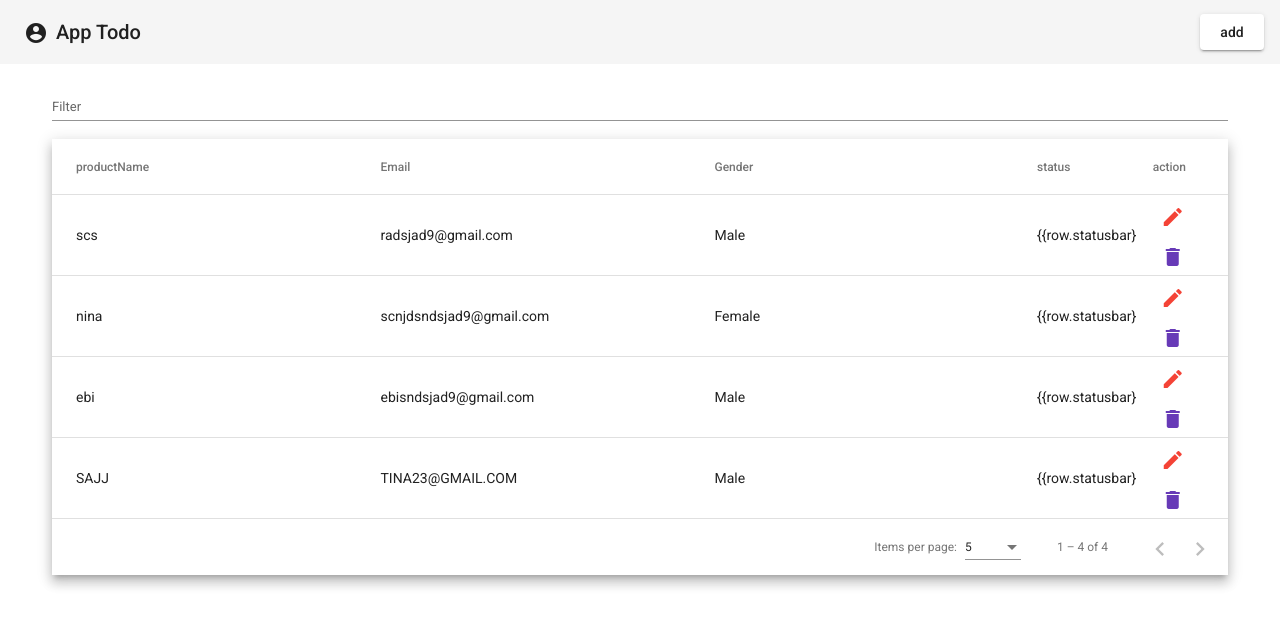
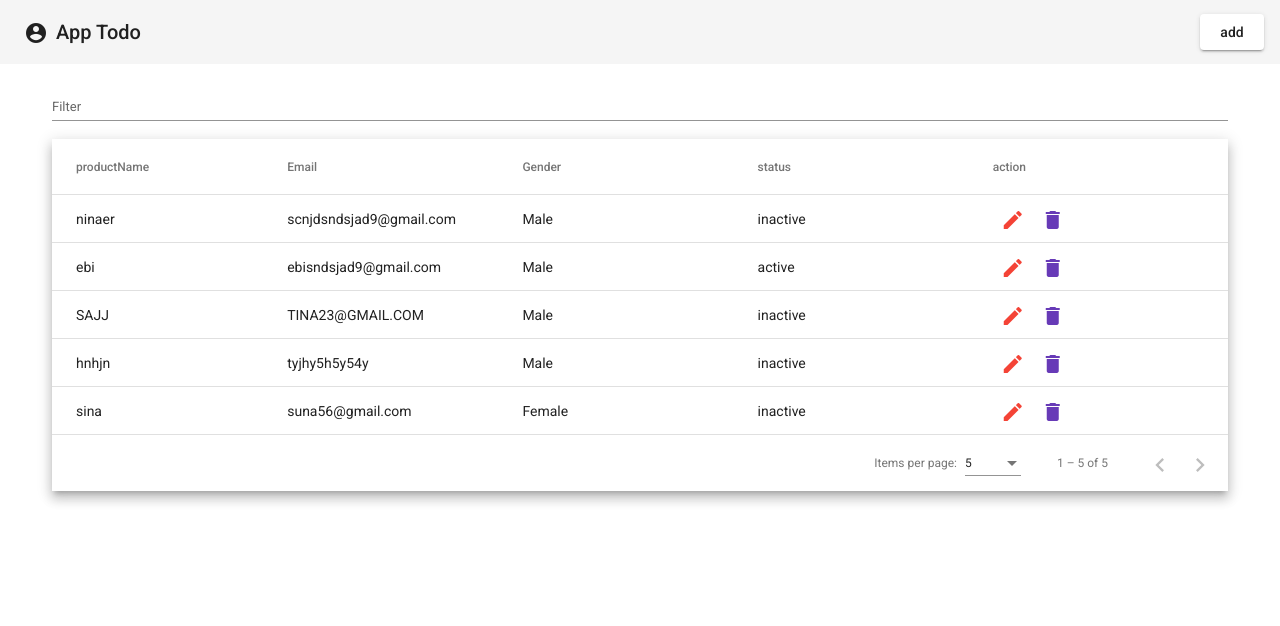
Before and after one commit to Sajjadv8/App-Todo, an Angular app: page / in a window 1280 px wide. Shown: the top 626 px of the page. Built offline with nearby package versions, Linux system fonts and the light colour scheme; data requests are answered from the project's data file.

Commit message:
setting app full api

```diff
--- a/db.json
+++ b/db.json
@@ -1,17 +1,10 @@
 {
   "productList": [
     {
-      "productName": "scs",
-      "Email": "radsjad9@gmail.com",
+      "productName": "ninaer",
+      "Email": "scnjdsndsjad9@gmail.com",
       "Gender": "Male",
       "statusbar": "inactive",
-      "id": 1
-    },
-    {
-      "productName": "nina",
-      "Email": "scnjdsndsjad9@gmail.com",
-      "Gender": "Female",
-      "statusbar": "active",
       "id": 2
     },
     {
@@ -27,6 +20,20 @@
       "Gender": "Male",
       "statusbar": "inactive",
       "id": 4
+    },
+    {
+      "productName": "hnhjn",
+      "Email": "tyjhy5h5y54y",
+      "Gender": "Male",
+      "statusbar": "inactive",
+      "id": 5
+    },
+    {
+      "productName": "sina",
+      "Email": "suna56@gmail.com",
+      "Gender": "Female",
+      "statusbar": "inactive",
+      "id": 6
     }
   ],
   "comments": [
--- a/src/app/app.component.html
+++ b/src/app/app.component.html
@@ -38,8 +38,9 @@
         <!-- status Column -->
         <ng-container matColumnDef="statusbar">
           <th mat-header-cell *matHeaderCellDef mat-sort-header> status </th>
-          <td mat-cell *matCellDef="let row"> {{row.statusbar} </td>
+          <td mat-cell *matCellDef="let row"> {{row.statusbar}} </td>
         </ng-container>
+
         <!-----action column-->
         <ng-container matColumnDef="action">
           <th mat-header-cell *matHeaderCellDef mat-sort-header> action </th>
--- a/src/app/app.component.scss
+++ b/src/app/app.component.scss
@@ -1,6 +1,7 @@
 .example-spacer {
   flex: 1 1 auto;
 }
+
 table {
   width: 100%;
 }
@@ -10,9 +11,11 @@
   width: 100%;
 }
 
-  td, th {
-    width: 30%;
+td,
+th {
+  width: 20%;
 }
-  .container{
+
+.container {
   max-width: 1200px;
 }
--- a/src/app/app.component.ts
+++ b/src/app/app.component.ts
@@ -47,7 +47,7 @@ export class AppComponent implements OnInit {
   }
   editproduct(row: any) {
     this.dialog.open(DialogComponent, {
-      width: '30%',
+
       data: row
     }).afterClosed().subscribe(val => {
       if (val === 'update') {
@@ -55,7 +55,7 @@ export class AppComponent implements OnInit {
       }
     })
   }
-  deleteProduct(id: number) {
+  deleteProduct(id : number) {
     this.api.deleteProduct(id)
       .subscribe({
         next: (res) => {
--- a/src/app/dialog/dialog.component.html
+++ b/src/app/dialog/dialog.component.html
@@ -16,7 +16,7 @@
                 <mat-option value="Female">Female</mat-option>
             </mat-select>
         </mat-form-field>
-        <mat-label for="">
+        <mat-label>
             <h2>Status</h2>
         </mat-label>
         <mat-radio-group formControlName="statusbar" aria-labelledby="example-radio-group-label"
```
Also changed, not shown: src/app/app.module.ts (+3 -5 lines), src/app/dialog/dialog.component.ts (+6 -6 lines), src/app/services/api.service.ts (+8 -8 lines). Lines whose indentation alone changed are shown as unchanged.
